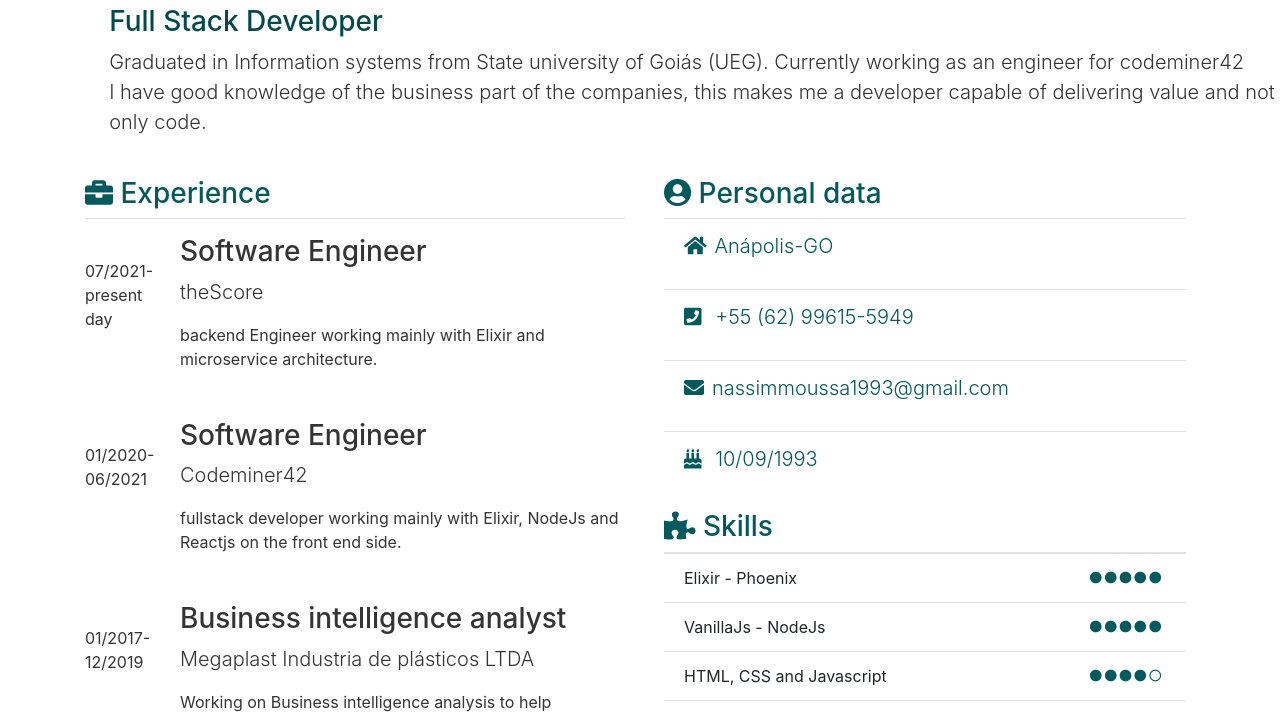
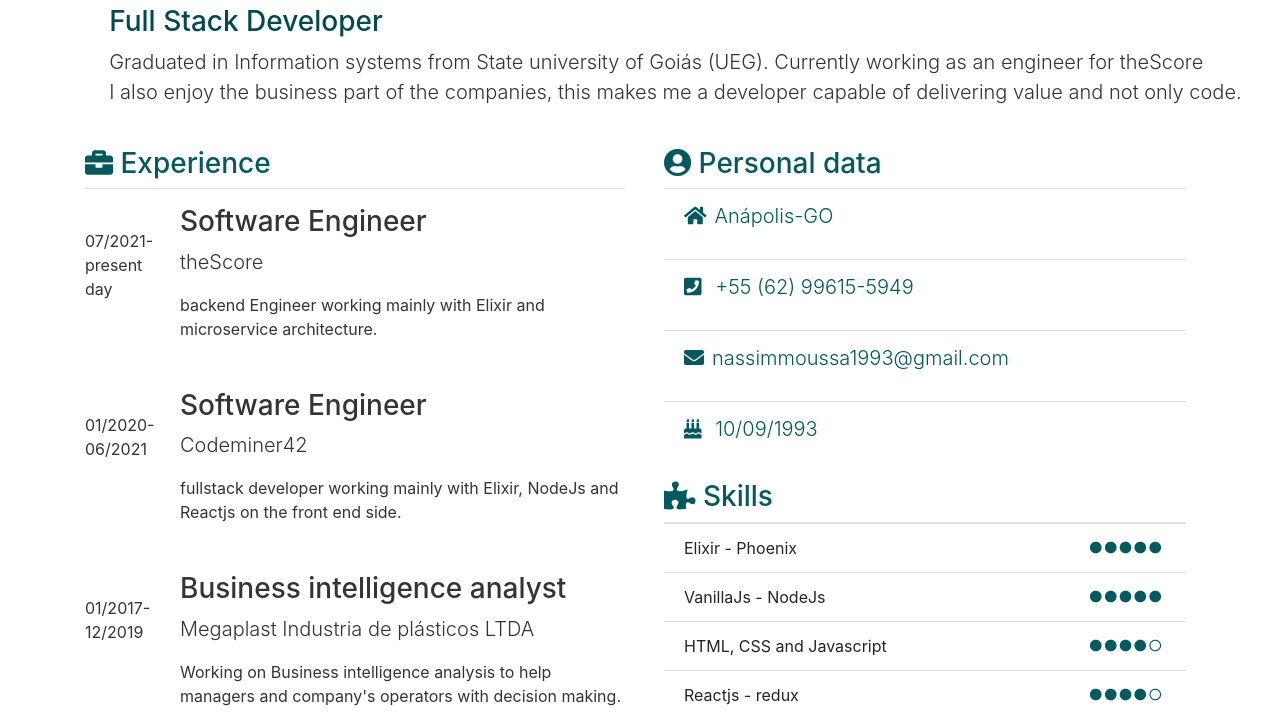
Before and after one commit to nassimmoussa/nassimmoussa.github.io, a plain HTML site: page index.html in a window 1280 px wide. Shown: the part 75-788 px from the top of the page. Drawn offline with nearby package versions, Linux system fonts and the light colour scheme.

Commit message:
rename current company

```diff
--- a/index.html
+++ b/index.html
@@ -29,9 +29,9 @@
           <h3 style="color: #00494d">Full Stack Developer</h3>
           <p class="lead" style="color: #343434">
             Graduated in Information systems from State university of Goiás
-            (UEG). Currently working as an engineer for codeminer42
+            (UEG). Currently working as an engineer for theScore
             <br />
-            I have good knowledge of the business part of the companies, this
+            I also enjoy the business part of the companies, this
             makes me a developer capable of delivering value and not only code.
           </p>
         </div>
```
